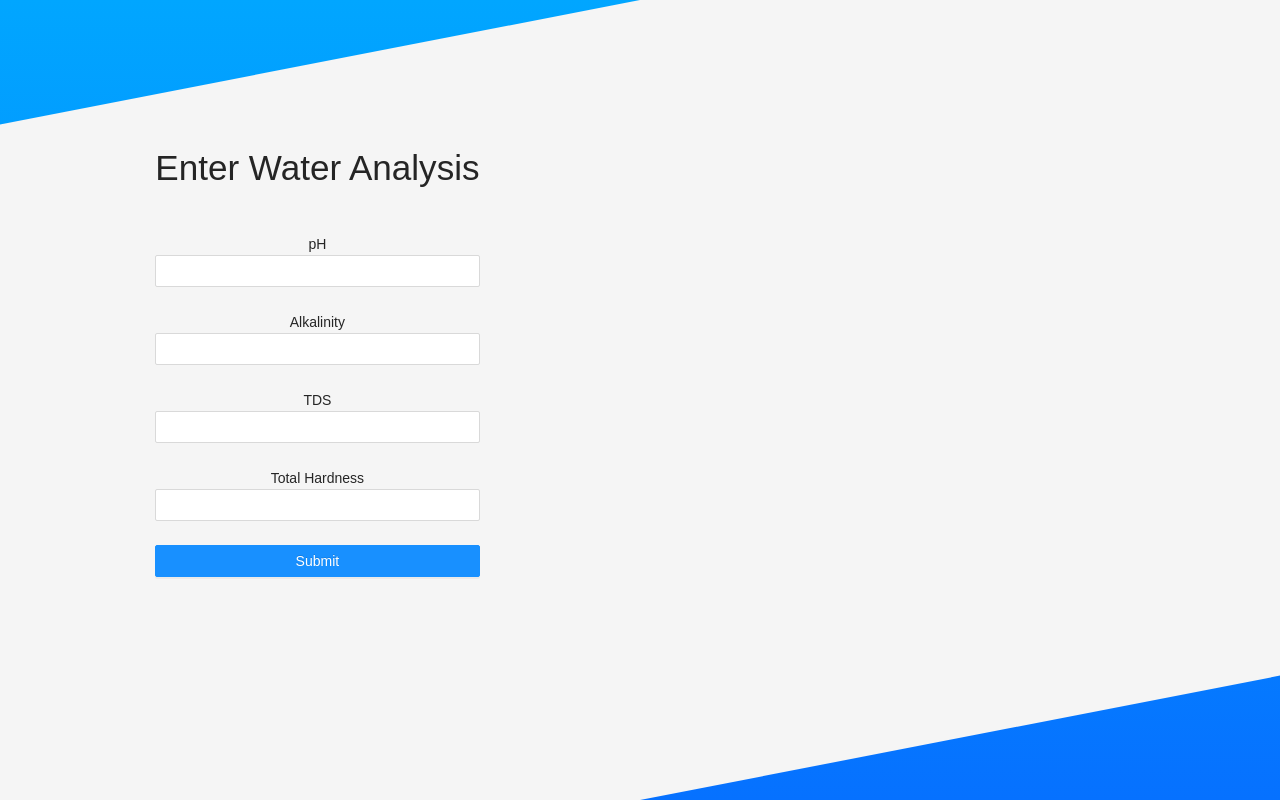
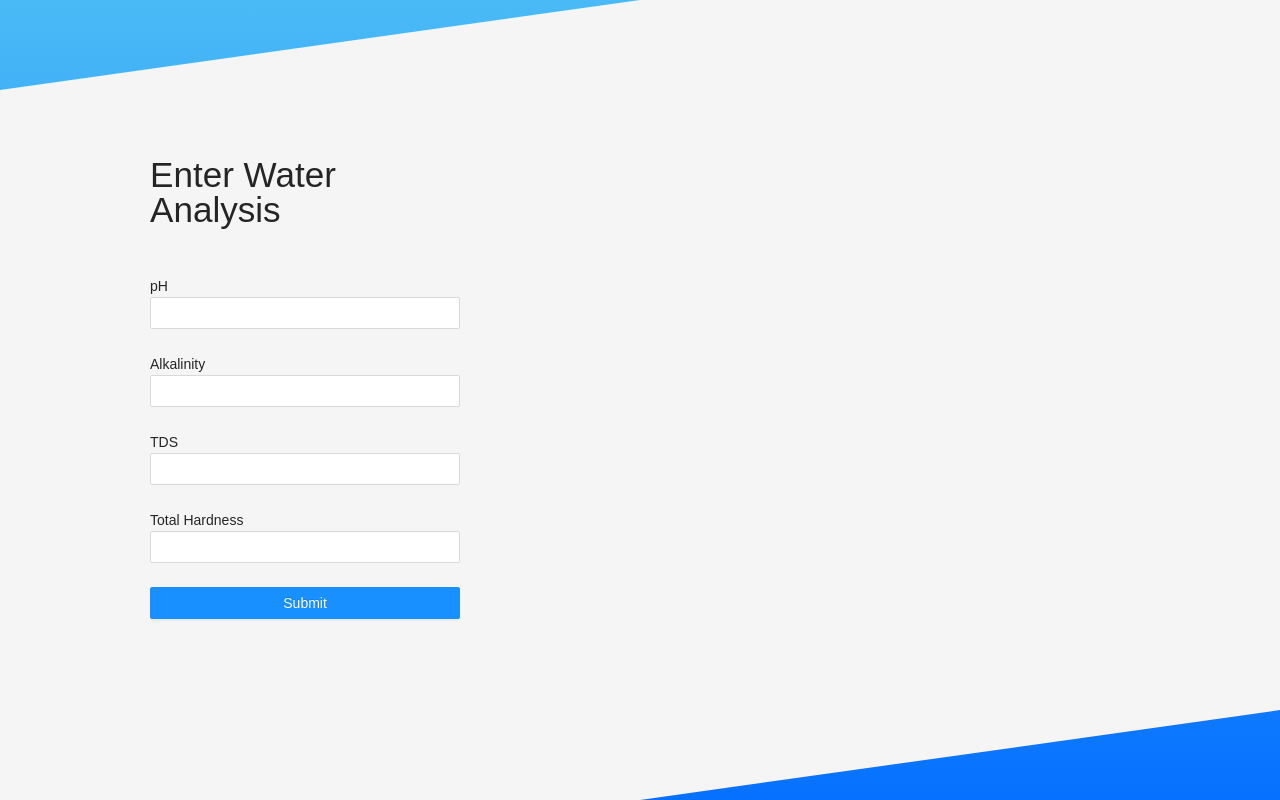
Before and after one commit to zetske/filters, a React (Create React App) app: page / in a window 1280 px wide. Built offline with nearby package versions, Linux system fonts and the light colour scheme.

Commit message:
Fix filter bug

```diff
--- a/public/index.html
+++ b/public/index.html
@@ -24,7 +24,7 @@
       work correctly both with client-side routing and a non-root public URL.
       Learn how to configure a non-root public URL by running `npm run build`.
     -->
-    <title>Filter Recommendations</title>
+    <title>Water Filter Recommendations</title>
   </head>
   <body>
     <noscript>You need to enable JavaScript to run this app.</noscript>
--- a/src/App.css
+++ b/src/App.css
@@ -1,15 +1,14 @@
 @import '~antd/dist/antd.css';
 
 .App {
-  text-align: center;
-  background: linear-gradient(to bottom, #01a6ff, #0671ff);
+  background: linear-gradient(to bottom, #4abaf6, #0671ff);
   height: max-content;
   overflow: hidden;
 }
 
 .recommend{
   background-color: whitesmoke;
-  transform: skewY(-11deg)
+  transform: skewY(-8deg)
 }
 
 .recommend-background {
@@ -18,7 +17,9 @@
   right: 0;
   left: 0;
   bottom: 0;
-  transform: skewY(11deg);
+  transform: skewY(8deg);
+  display: flex;
+  align-items: center;
 }
 
 .recommend-container {
@@ -36,12 +37,16 @@
 }
 
 .displayFilters {
-  height: 50%;
-  width: 50%;
-  padding: 5px 10px;
+
   display: flex;
   flex-wrap: wrap;
   align-items: center;
+}
+
+#resultsContainer{
+  height: 700px;
+  width: 700px;
+  padding: 5px;
 }
 
 .displayFilters img {
--- a/src/Recommend.js
+++ b/src/Recommend.js
@@ -60,7 +60,7 @@ const filterRecommendationMatrix = [
 
 const findRecommendation = recommendForm => {
   const isMatch = currentValue => currentValue === true
-  let solution
+  let solution = []
   filterRecommendationMatrix.forEach(g => {
     let matches = []
     if (recommendForm.ph >= g.ph.start && recommendForm.ph <= g.ph.end) {
@@ -83,19 +83,19 @@ const findRecommendation = recommendForm => {
     } else {
       matches.push(false)
     }
+    console.log(matches)
     if (matches.every(isMatch)) {
       solution = g.filters
-    } else {
-
     }
   })
+  const solutionAvailable = solution.length > 0
 
-  return solution
+  return {solution, solutionAvailable}
 }
 
 const DisplayFilters = ({ filters }) => {
   return (
-    <div className='displayFilters'>
+    <div className='displayFilters' id='resultsContainer'>
       {filters.map(f => {
         return (
           <Card
@@ -112,12 +112,19 @@ const DisplayFilters = ({ filters }) => {
   )
 }
 
-export const Recommend = (props) => {
-  const [ph, setPh] = useState('')
-  const [alk, setAlk] = useState('')
-  const [tds, setTds] = useState('')
-  const [th, setTh] = useState('')
+const DisplayNoMatch = () => {
+    return <div id='resultsContainer'>
+
+    </div>
+}
+
+export const Recommend = ({queryParams}) => {
+  const [ph, setPh] = useState(queryParams.ph)
+  const [alk, setAlk] = useState(queryParams.alk)
+  const [tds, setTds] = useState(queryParams.tds)
+  const [th, setTh] = useState(queryParams.th)
   const [filters, setFilters] = useState([])
+  const [recommendationAvailable, setRecommendationAvailable ] = useState(false)
   const onSubmit = () => {
     const recommendForm = {
       ph: parseInt(ph),
@@ -125,8 +132,11 @@ export const Recommend = (props) => {
       tds: parseInt(tds),
       th: parseInt(th),
     }
-    const recommendation = findRecommendation(recommendForm)
-    setFilters(recommendation)
+    console.log({ recommendForm })
+    const { solution, solutionAvailable } = findRecommendation(recommendForm)
+    console.log({ solution, solutionAvailable })
+    setFilters(solution)
+    setRecommendationAvailable(solutionAvailable)
   }
   return (
     <div className='recommend'>
@@ -140,19 +150,19 @@ export const Recommend = (props) => {
             <br />
             <Form.Item required>
               <label>pH</label>
-              <Input type='number' max='14' onChange={e => setPh(e.target.value)} value ={props.queryParams.ph} />
+              <Input type='number' max='14' onChange={e => setPh(e.target.value)} value={ph} />
             </Form.Item>
             <Form.Item required>
               <label>Alkalinity</label>
-              <Input type='text' onChange={e => setAlk(e.target.value)} value ={props.queryParams.alk} />
+              <Input type='text' onChange={e => setAlk(e.target.value)} value={alk} />
             </Form.Item>
             <Form.Item required>
               <label>TDS</label>
-              <Input type='text' onChange={e => setTds(e.target.value)} value ={props.queryParams.tds} />
+              <Input type='text' onChange={e => setTds(e.target.value)} value={tds} />
             </Form.Item>
             <Form.Item required>
               <label>Total Hardness</label>
-              <Input type='text' onChange={e => setTh(e.target.value)} value ={props.queryParams.th} />
+              <Input type='text' onChange={e => setTh(e.target.value)} value={th} />
             </Form.Item>
             <Form.Item>
               <Button
@@ -166,7 +176,7 @@ export const Recommend = (props) => {
               </Button>
             </Form.Item>
           </Form>
-          <DisplayFilters filters={filters} />
+          {recommendationAvailable ? <DisplayFilters filters={filters} /> : <DisplayNoMatch />}
         </div>
       </div>
     </div>
```
